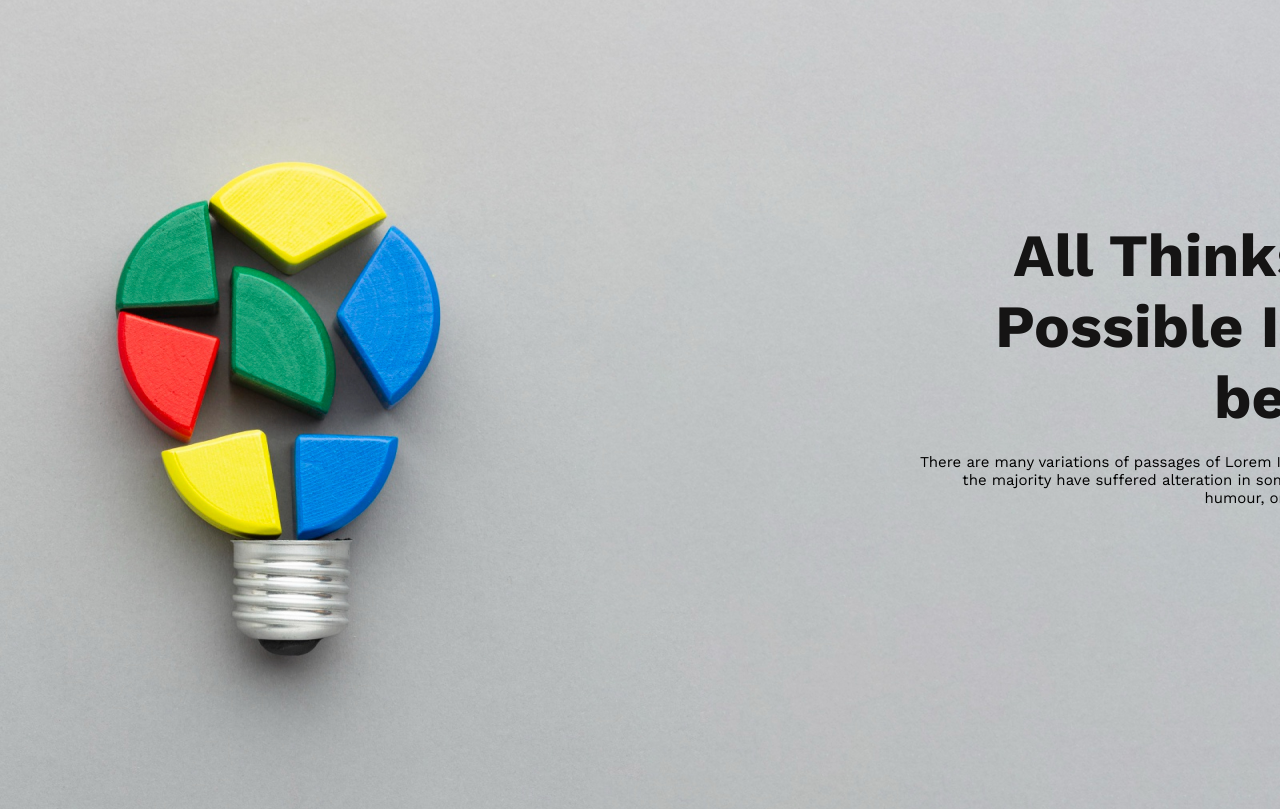
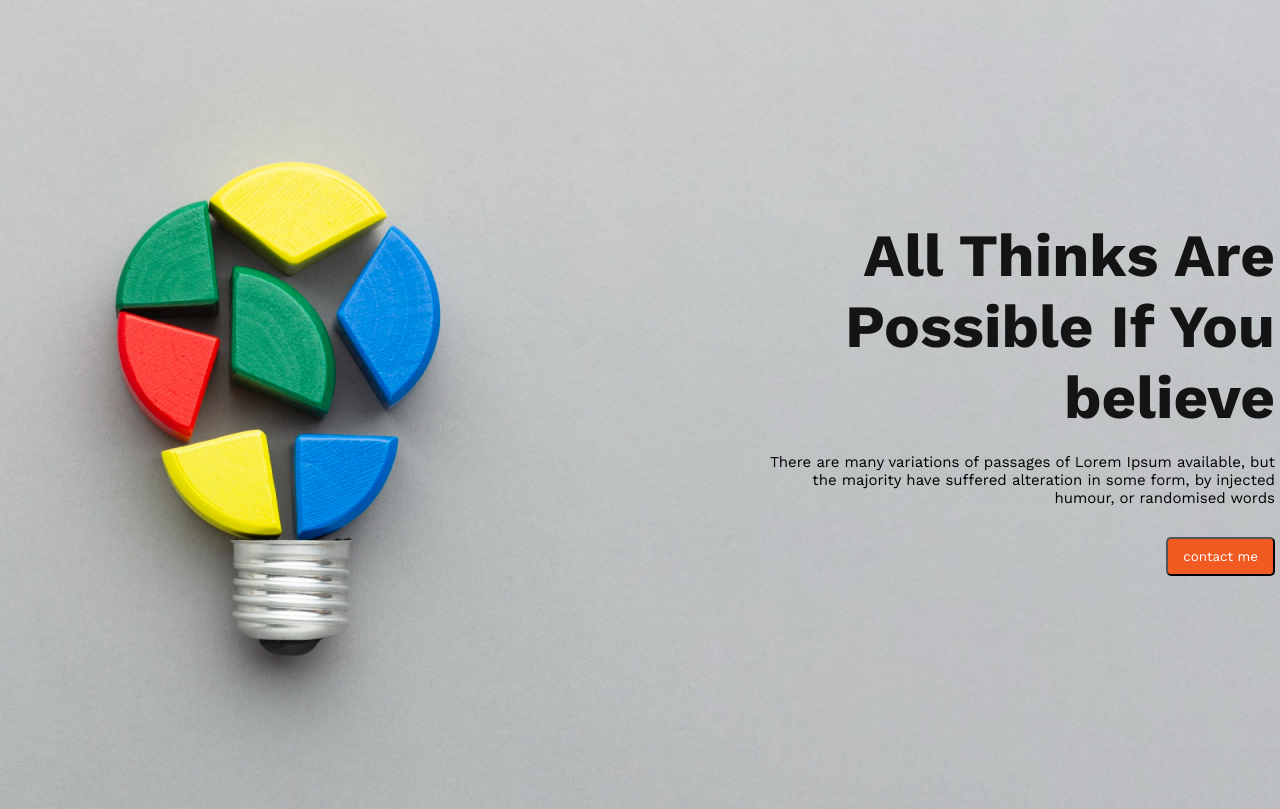
Before and after one commit to kamelmahmud0408/new-year.portfolio, a plain HTML site: page index.html in a window 1280 px wide. Shown: the top 809 px of the page. Drawn offline with nearby package versions, Linux system fonts and the light colour scheme.

Commit message:
added changes

```diff
--- a/styles/style.css
+++ b/styles/style.css
@@ -17,7 +17,7 @@ top: 0px
     position: absolute;
 width: 525px;
 height: 228px;
-left: 900px;
+left: 750px;
 top: 220px;
 text-align: right;
 }
```
